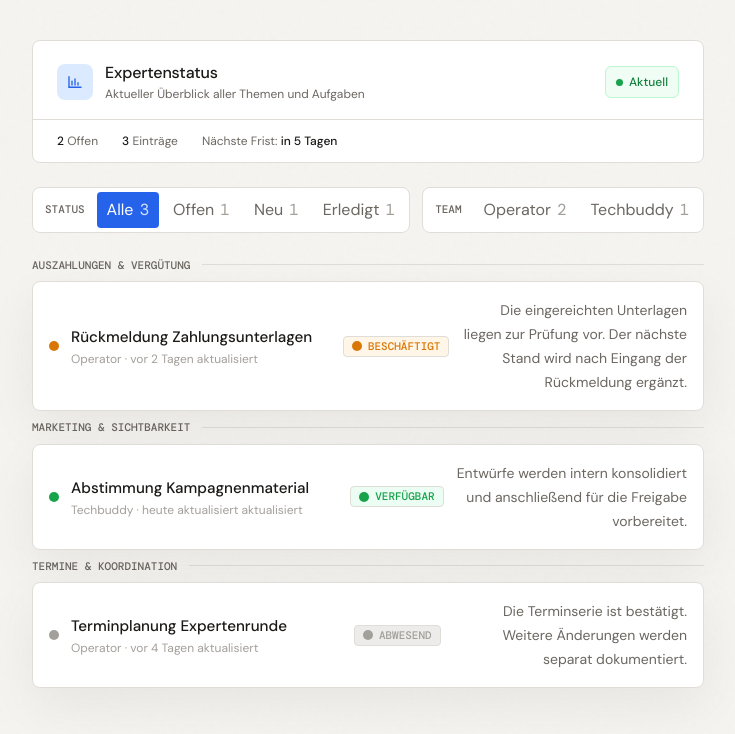
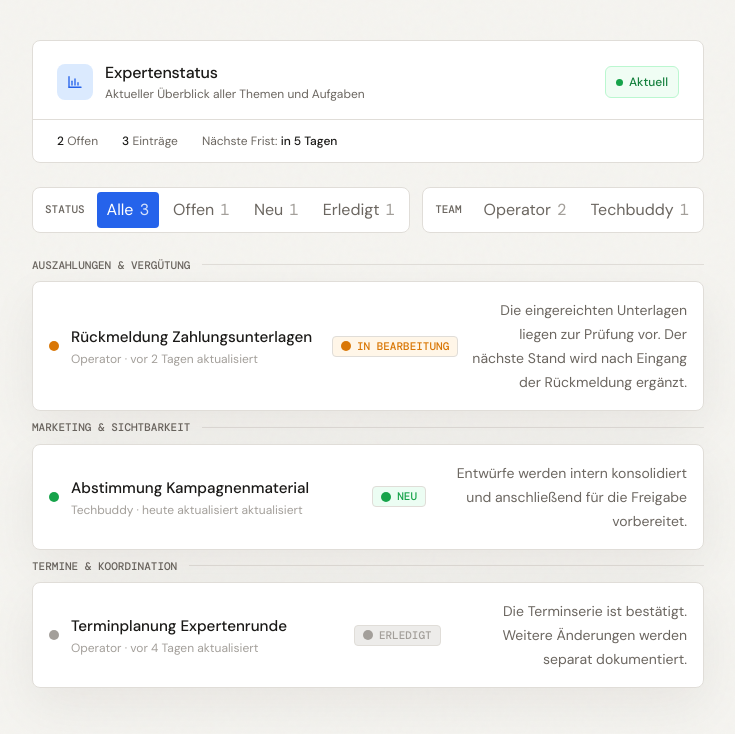
Before and after one commit to zeroedge-code/exp-status, a React (Vite) app: page / in a window 1280 px wide. Shown: the top 734 px of the page, without its empty margins (272-1007 px from the left). Built offline with nearby package versions, Linux system fonts and the light colour scheme.

Commit message:
docs: add admin status legend

```diff
--- a/src/App.jsx
+++ b/src/App.jsx
@@ -410,7 +410,126 @@ function DisplaySettingsPanel({ settings, setSettings }) {
           )
         })}
       </div>
+      <StatusLegend />
     </section>
+  )
+}
+
+const legendGroups = [
+  {
+    title: 'Statusfarben',
+    items: [
+      {
+        label: 'Neu',
+        description: 'Frisch angelegte Themen, die noch eingeordnet werden',
+        color: 'var(--success)',
+        background: 'var(--color-success-soft)',
+        ring: true,
+      },
+      {
+        label: 'In Bearbeitung',
+        description: 'Aktive Aufgaben oder Themen mit ausstehender Klärung',
+        color: 'var(--warning)',
+        background: 'var(--color-warning-soft)',
+      },
+      {
+        label: 'Erledigt',
+        description: 'Abgeschlossene Themen ohne weiteren Handlungsbedarf',
+        color: 'var(--text-muted)',
+        background: 'var(--bg-elevated)',
+      },
+      {
+        label: 'Unbekannt',
+        description: 'Fallback, falls ein Status nicht zugeordnet werden kann',
+        color: 'var(--danger)',
+        background: 'var(--color-danger-soft)',
+      },
+    ],
+  },
+  {
+    title: 'Admin-Hinweise',
+    items: [
+      {
+        label: 'Ungespeichert',
+        description: 'Gelber Punkt an einer Zeile mit lokalen Änderungen',
+        color: 'var(--warning)',
+        background: 'var(--color-warning-soft)',
+      },
+      {
+        label: 'Gespeichert',
+        description: 'Grüner Rahmen nach erfolgreichem Speichern',
+        color: 'var(--success)',
+        background: 'var(--color-success-soft)',
+      },
+      {
+        label: 'Fehler',
+        description: 'Roter Rahmen und Meldung bei fehlgeschlagenem Speichern',
+        color: 'var(--danger)',
+        background: 'var(--color-danger-soft)',
+      },
+      {
+        label: 'Aktuell-Pill',
+        description: 'Live-Indikator im Status-Header, im Admin ausblendbar',
+        color: 'var(--success)',
+        background: '#f0fdf4',
+        ring: true,
+      },
+    ],
+  },
+]
+
+function StatusLegend() {
+  return (
+    <div className="border-t border-[var(--border)] pt-4">
+      <div className="mb-3">
+        <h3 className="font-display text-sm font-medium text-[var(--text-primary)]">
+          Legende
+        </h3>
+        <p className="mt-1 text-sm text-[var(--text-secondary)]">
+          Bedeutung der Farben und Zustände in Statusansicht und Admin.
+        </p>
+      </div>
+      <div className="grid gap-3 lg:grid-cols-2">
+        {legendGroups.map((group) => (
+          <div
+            key={group.title}
+            className="rounded-[var(--radius-md)] border border-[var(--border)] bg-[var(--bg-base)] p-3"
+          >
+            <p className="label mb-3">{group.title}</p>
+            <div className="grid gap-2">
+              {group.items.map((item) => (
+                <LegendItem key={item.label} item={item} />
+              ))}
+            </div>
+          </div>
+        ))}
+      </div>
+    </div>
+  )
+}
+
+function LegendItem({ item }) {
+  return (
+    <div className="flex items-start gap-3 rounded-[var(--radius-sm)] bg-[var(--bg-surface)] px-3 py-2">
+      <span
+        className={`mt-1 h-2.5 w-2.5 shrink-0 rounded-full ${item.ring ? 'status-dot-available' : ''}`}
+        style={{ position: 'relative', background: item.color }}
+        aria-hidden="true"
+      />
+      <div className="min-w-0">
+        <div className="flex flex-wrap items-center gap-2">
+          <span
+            className="badge"
+            style={{ color: item.color, background: item.background }}
+          >
+            {item.label}
+          </span>
+        </div>
+        <p className="mt-1 text-sm leading-5 text-[var(--text-secondary)]">
+          {item.description}
+        </p>
+      </div>
+    </div>
   )
 }
 
--- a/src/statusShared.jsx
+++ b/src/statusShared.jsx
@@ -11,17 +11,17 @@ const statusConfig = {
   Offen: {
     key: 'busy',
     filterKey: 'offen',
-    label: 'BESCHÄFTIGT',
+    label: 'IN BEARBEITUNG',
   },
   Neu: {
     key: 'available',
     filterKey: 'neu',
-    label: 'VERFÜGBAR',
+    label: 'NEU',
   },
   Erledigt: {
     key: 'away',
     filterKey: 'erledigt',
-    label: 'ABWESEND',
+    label: 'ERLEDIGT',
   },
 }
 
@@ -316,7 +316,7 @@ function getBadgeStatus(status) {
 }
 
 function getBadgeLabel(status) {
-  return statusConfig[normalizeKnownStatus(status)]?.label || 'OFFLINE'
+  return statusConfig[normalizeKnownStatus(status)]?.label || 'UNBEKANNT'
 }
 
 function getOwner(entry) {
```
